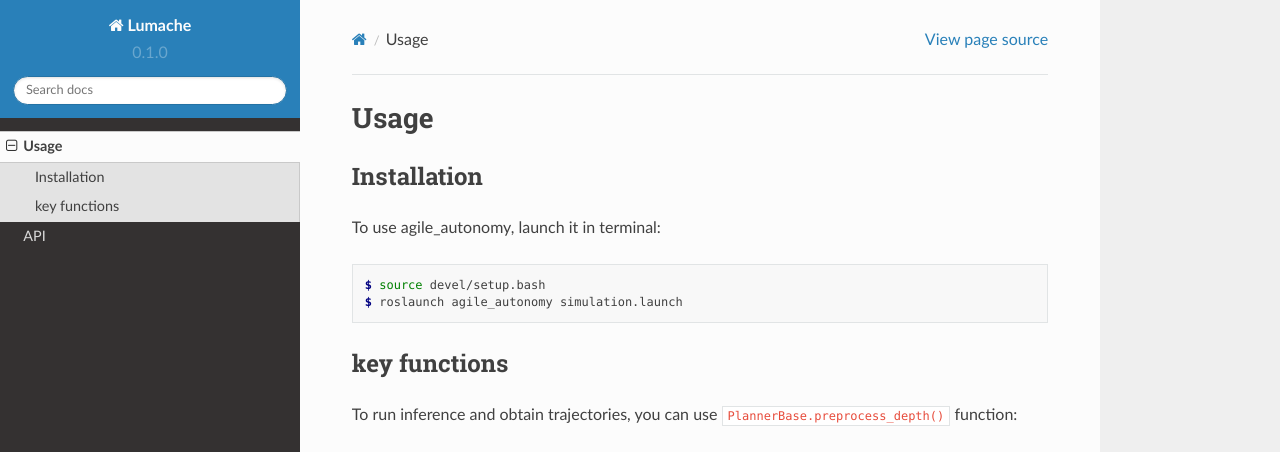
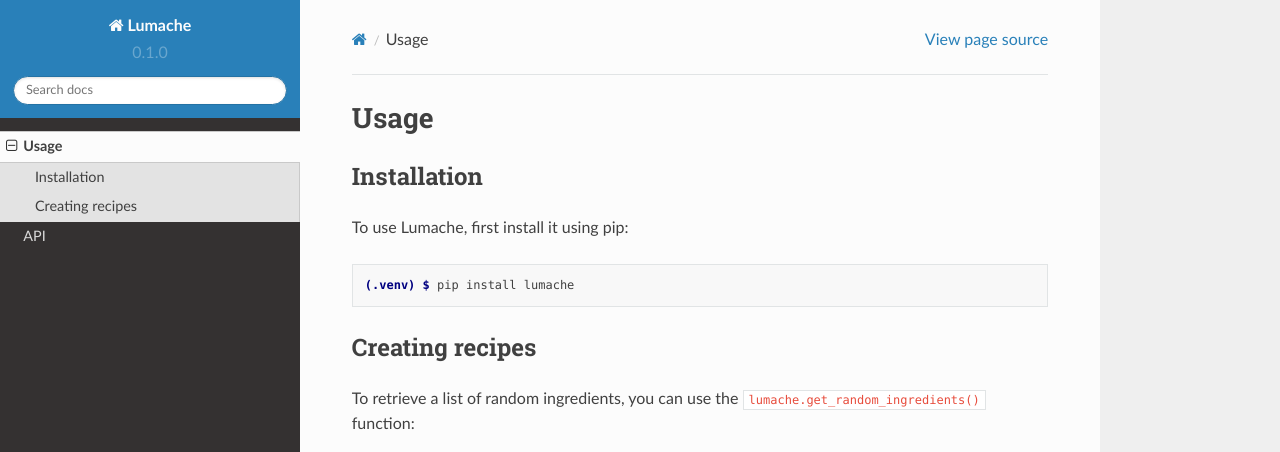
Before and after one commit to robbyQY/rqt-tutorial, a Sphinx documentation site: the page built from docs/source/usage.rst, in a window 1280 px wide and 1095 px high. Shown: the top 452 px of the window. Built offline with Sphinx 7.4.7 and the Read the Docs theme 2.0.0, drawn with Linux system fonts in a browser that asks for light colours; grey boxes are pictures that could not be loaded.

Commit message:
Update usage.rst

```diff
--- a/docs/source/usage.rst
+++ b/docs/source/usage.rst
@@ -6,19 +6,19 @@
 Installation
 ------------
 
-To use agile_autonomy, launch it in terminal:
+To use Lumache, first install it using pip:
 
 .. code-block:: console
 
-   $ source devel/setup.bash
-   $ roslaunch agile_autonomy simulation.launch
+   (.venv) $ pip install lumache
 
-key functions
+Creating recipes
 ----------------
 
-To run inference and obtain trajectories, you can use ``PlannerBase.preprocess_depth()`` function:
+To retrieve a list of random ingredients,
+you can use the ``lumache.get_random_ingredients()`` function:
 
-.. autofunction:: PlannerBase.preprocess_depth
+.. autofunction:: lumache.get_random_ingredients
 
 The ``kind`` parameter should be either ``"meat"``, ``"fish"``,
 or ``"veggies"``. Otherwise, :py:func:`lumache.get_random_ingredients`
```
